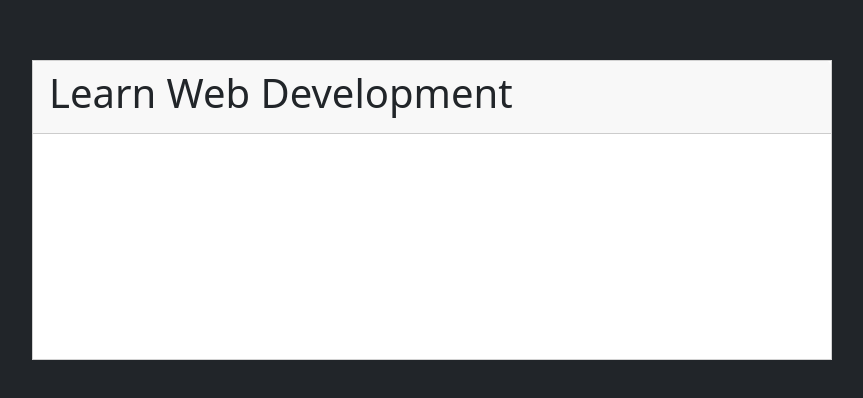
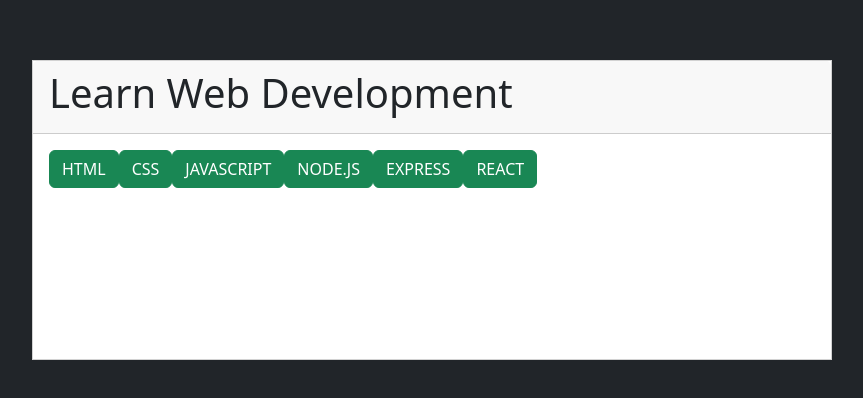
Before and after one commit to akthernahela/react-use-state, a React (Vite) app: page / in a window 1280 px wide. Shown: the part 160-558 px from the top of the page, without its empty margins (330-1193 px from the left). Built offline with nearby package versions, Linux system fonts and the light colour scheme.

Commit message:
Create the buttons

```diff
--- a/src/components/Main.jsx
+++ b/src/components/Main.jsx
@@ -45,6 +45,10 @@
                     <h1 className="card-title">Learn Web Development</h1>
                 </div>
                 <div className="card-body">
+                    {
+                        buttonsList.map((button) => (
+                            <button key={button.id} type={button.type} className={button.className}>{button.text}</button>))
+                    }
                     {/*
                     <button type="button" class="btn btn-success">HTML</button>
                     <button type="button" class="btn btn-success">CSS</button>
```
